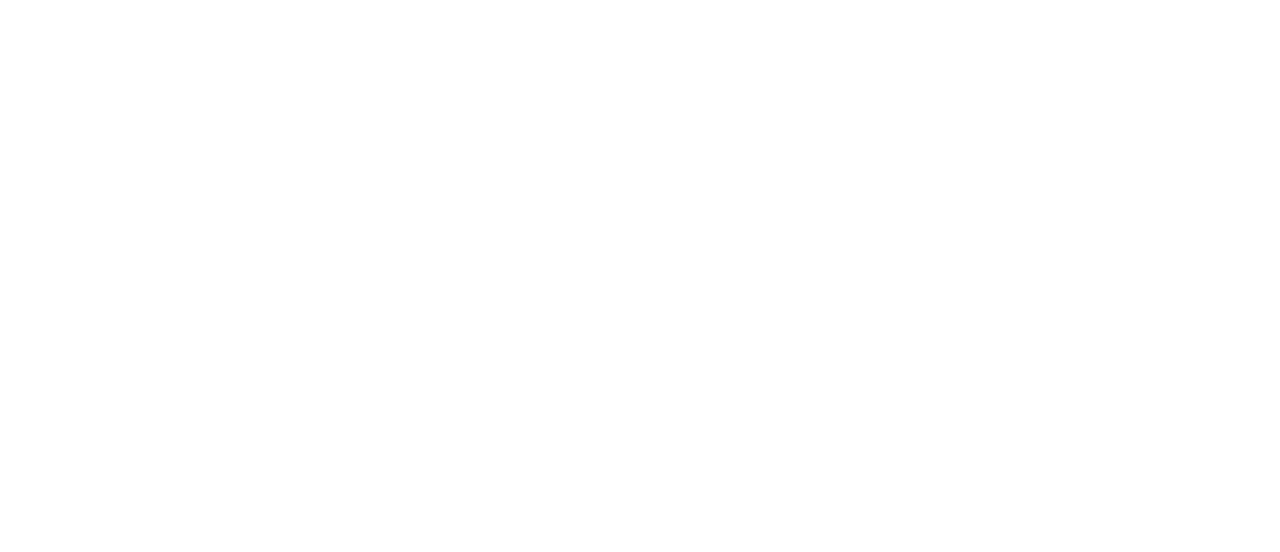
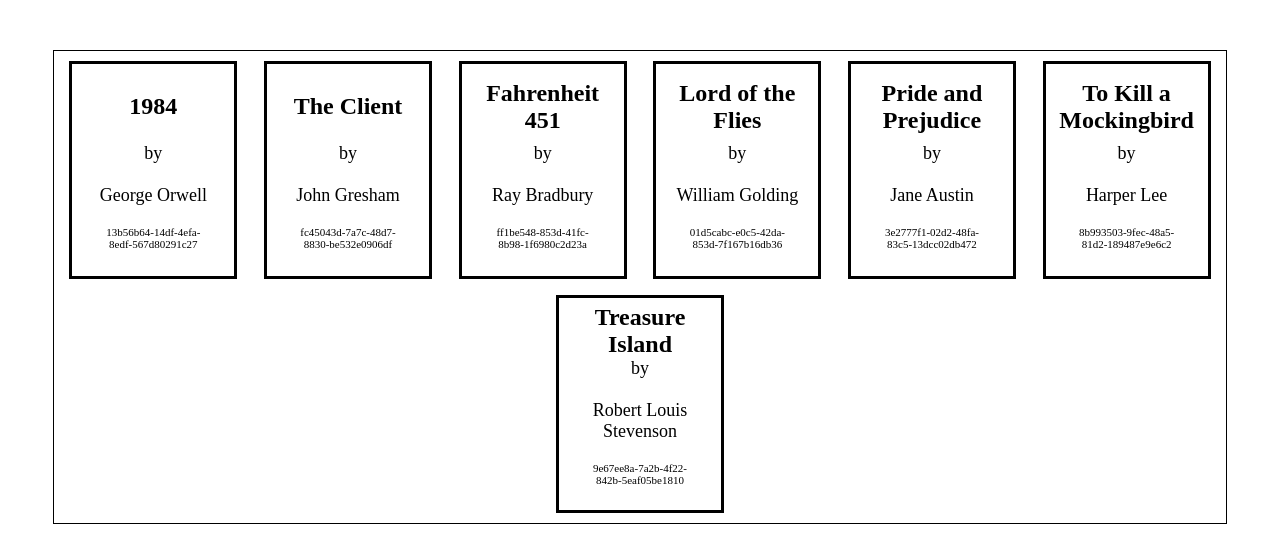
Before and after one commit to adlinling/op_library, a plain HTML site: page index.htm in a window 1280 px wide. Drawn offline with Linux system fonts and the light colour scheme.

Commit message:
Created display divs for the books

```diff
--- a/index.htm
+++ b/index.htm
@@ -8,24 +8,47 @@
 
     <link href="style.css?v=0.0.1" rel="stylesheet">
 
-    <script src="library.js?v=0.0.5"></script>
+    <script src="library.js?v=0.0.6"></script>
 </head>
 <body>
 
+
+<div id="shelf"></div>
+
 <script>
-
-
 
 addBookToLibrary("1984", "George Orwell", myLibrary);
 addBookToLibrary("The Client", "John Gresham", myLibrary);
 addBookToLibrary("Fahrenheit 451", "Ray Bradbury", myLibrary);
 addBookToLibrary("Lord of the Flies", "William Golding", myLibrary);
 addBookToLibrary("Pride and Prejudice", "Jane Austin", myLibrary);
+addBookToLibrary("To Kill a Mockingbird", "Harper Lee", myLibrary);
+addBookToLibrary("Treasure Island", "Robert Louis Stevenson", myLibrary);
 
 
-console.log(myLibrary);
+//console.log(myLibrary);
+
+const shelf = document.querySelector("#shelf");
+
+let infostring = "";
+
+for (let i in myLibrary) {
+
+
+    console.log(myLibrary[i]);
+
+    infostring += "<div class='book'><div class='title'>" + myLibrary[i].title + "</div> <div class='author'>by<br><br>" + myLibrary[i].author + "</div><div class='bookid'>" + myLibrary[i].id + "</div></div>";
+
+}
+
+
+shelf.innerHTML = infostring;
+
 
 </script>
 
+
+
+
 </body>
 </html>
--- a/library.js
+++ b/library.js
@@ -15,6 +15,4 @@
 
   library.push(book);
 
-  return library;
-
 }
--- a/style.css
+++ b/style.css
@@ -0,0 +1,55 @@
+* {
+    margin: 0 auto;
+    padding: 0;
+}
+
+
+#shelf{
+    margin-top:50px;
+    display:flex;
+    flex-wrap:wrap;
+    justify-content: space-between;
+    padding:10px;
+    gap:16px;
+    width:90%;
+    border:1px black solid;
+}
+
+
+.book{
+    display:grid;
+    text-align: center;
+    grid-template-columns: 1fr;
+    grid-template-rows: 2fr 1fr 1fr;
+    padding:6px;
+    width:150px;
+    max-width:320px;
+    height:200px;
+    border:3px black solid;
+}
+
+.title{
+    font-size:24px;
+    font-weight:bold;
+    display:flex;
+    justify-content: center;
+    align-items: center;
+    grid-column: 1 / 2;
+    grid-row: 1 / 2;
+}
+
+.author{
+    font-size:18px;
+    text-align:center;
+    grid-column: 1 / 2;
+    grid-row: 2 / 3;
+}
+
+.bookid{
+    padding:20px;
+    font-size:11px;
+    display:flex;
+    justify-content: center;
+    grid-column: 1 / 2;
+    grid-row: 3 / 4;
+}
```
